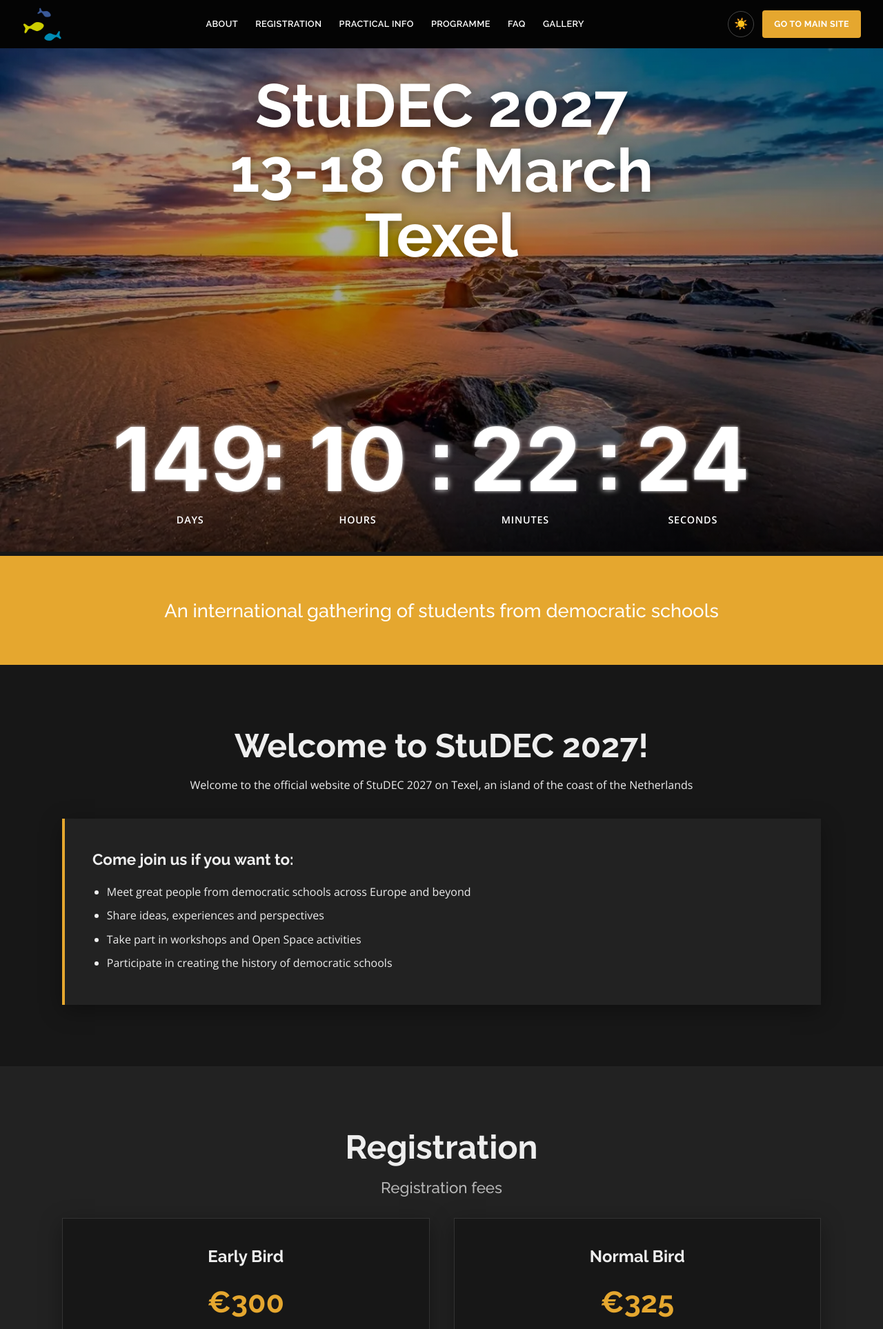
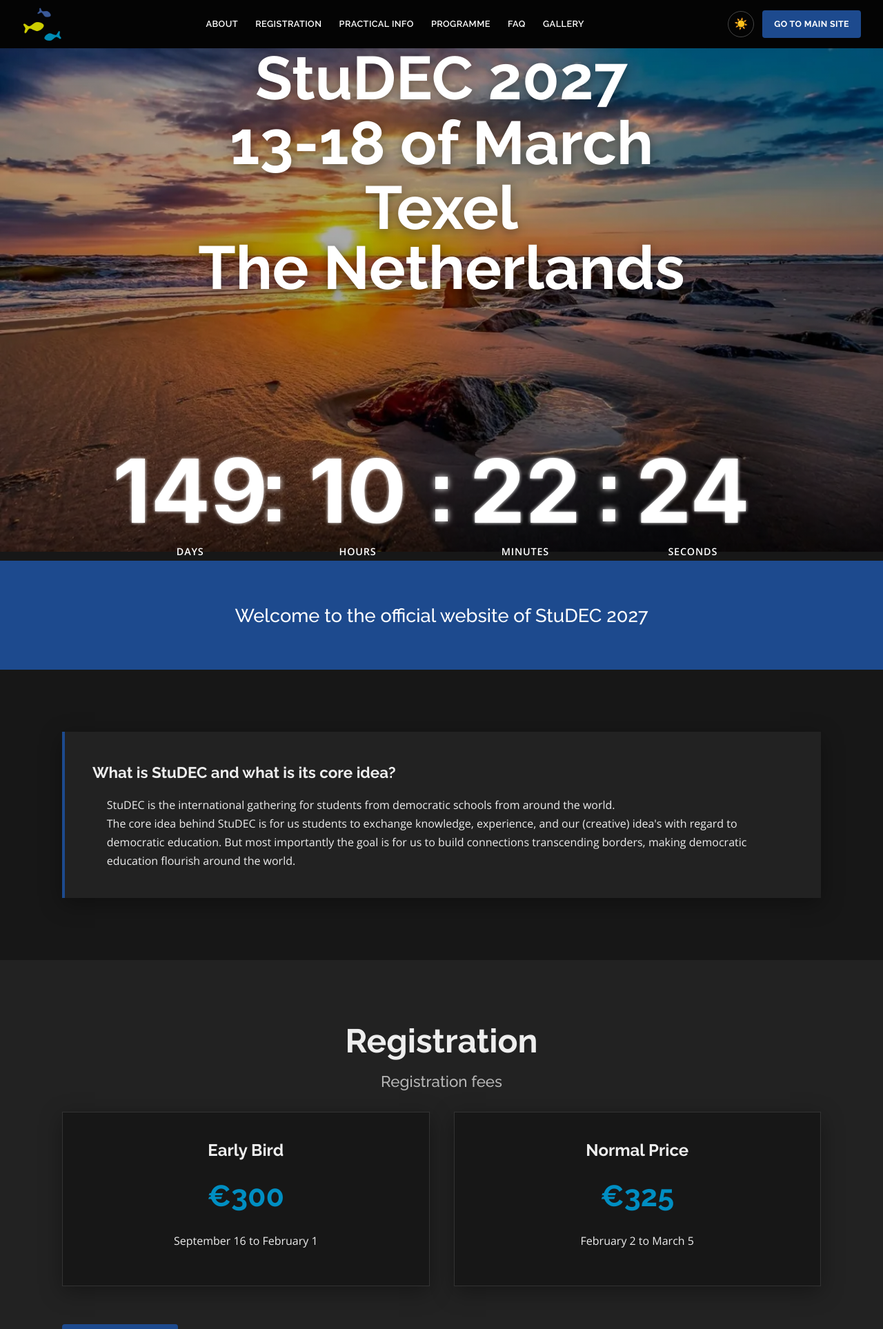
Before and after one commit to UXER260/studecwebsite, a FastAPI app: page / in a window 1280 px wide. Shown: the top 1927 px of the page at 69% size. Run offline with FastAPI, Linux system fonts and the light colour scheme.

Commit message:
Versie 2.0

```diff
--- a/static/style.css
+++ b/static/style.css
@@ -3,8 +3,8 @@
     --bg-alt: #f3f3f3;
     --text: #222222;
     --muted: #666666;
-    --accent: #e5a72f;
-    --accent-dark: #c98d18;
+    --accent: #1D4A8E;
+    --accent-dark: #008ec2;
     --nav-bg: rgba(0, 0, 0, 0.82);
     --nav-text: #ffffff;
     --btn-text: #ffffff;
@@ -655,7 +655,7 @@
 .fee-card .price {
     margin: 0 0 10px;
 
-    color: var(--accent);
+    color: var(--accent-dark);
 
     font-family: 'Raleway', sans-serif;
     font-size: clamp(1.7rem, 4vw, 2.7rem);
@@ -739,7 +739,7 @@
 .step-number {
     margin-bottom: 12px;
 
-    color: var(--accent);
+    color: var(--accent-dark);
 
     font-family: 'Raleway', sans-serif;
     font-size: clamp(2rem, 5vw, 3rem);
--- a/templates/index.html
+++ b/templates/index.html
@@ -133,7 +133,8 @@
 
       <h1>StuDEC 2027</h1>
       <h1>13-18 of March</h1>
-      <h1>Texel</h1>
+      <h1>Texel<br>
+        The Netherlands</h1>
 
       <br>
       <br>
@@ -190,7 +191,7 @@
 <section class="quote-banner">
 
   <p>
-    An international gathering of students from democratic schools
+    Welcome to the official website of StuDEC 2027
   </p>
 
 </section>
@@ -200,17 +201,17 @@
 
 <section id="about" class="section container">
 
-  <h2 class="section-title">
-    Welcome to StuDEC 2027!
-  </h2>
+<!--  <h2 class="section-title">-->
+<!--    Welcome to StuDEC 2027!-->
+<!--  </h2>-->
 
   <!--  <h3 class="section-subtitle">-->
   <!--    Inspirerende tekst hier-->
   <!--  </h3>-->
 
-  <p class="text-block center-text">
-    Welcome to the official website of StuDEC 2027 on Texel, an island of the coast of the Netherlands
-  </p>
+<!--  <p class="text-block center-text">-->
+<!--    Welcome to the official website of StuDEC 2027 on Texel, an island of the coast of the Netherlands-->
+<!--  </p>-->
 
   <!--  <div class="two-col-layout">-->
 
@@ -251,14 +252,13 @@
   <div class="callout-box">
 
     <h4>
-      Come join us if you want to:
+      What is StuDEC and what is its core idea?
     </h4>
 
     <ul class="custom-list">
-      <li>Meet great people from democratic schools across Europe and beyond</li>
-      <li>Share ideas, experiences and perspectives</li>
-      <li>Take part in workshops and Open Space activities</li>
-      <li>Participate in creating the history of democratic schools</li>
+      StuDEC is the international gathering for students from democratic schools from around the world.<br>
+      The core idea behind StuDEC is for us students to exchange knowledge, experience, and our (creative) idea's with regard to democratic education.
+      But most importantly the goal is for us to build connections transcending borders, making democratic education flourish around the world.
     </ul>
   </div>
 </section>
@@ -316,7 +316,7 @@
       <article class="fee-card">
 
         <h3>
-          Normal Bird
+          Normal Price
         </h3>
 
         <p class="price">
@@ -331,23 +331,23 @@
 
     </div>
     <br></br>
-    <p>💜 We want StuDEC to be accessible to everyone. If the cost is a barrier, please contact us before January 20,
-      2027 at <a href="mailto:studec27@devrijeruimte.org">studec27@devrijeruimte.org</a>. We’ll let you know before 1st
-      of
-      February if we can support your participation. </p>
+<!--    <p>💜 We want StuDEC to be accessible to everyone. If the cost is a barrier, please contact us before January 20,-->
+<!--      2027 at <a href="mailto:studec27@devrijeruimte.org">studec27@devrijeruimte.org</a>. We’ll let you know before 1st-->
+<!--      of-->
+<!--      February if we can support your participation. </p>-->
 
-    <br>
+<!--    <br>-->
 
 <!--       href="https://docs.google.com/forms/d/e/1FAIpQLSdMVul-aAQ8eJiUb4yb9OAXGAQebdNshhz3dji2O1fEpa-JlA/viewform?pli=1&pli=1&pli=1&pli=1"-->
 
     <a
-            onclick="alert('We are currently working on our administration, registration will open soon.');"
+            onclick="alert('Registration is temporarily closed');"
             style="font-size:18px"
        class="btn-primary nav-btn" target="_blank"
        rel="noopener noreferrer">
     Registration
     </a><br>
-    We are currently working on our administration, registration will open soon.
+    We are currently reworking our administration, registration will open again soon.
 
   </div>
 
@@ -486,8 +486,7 @@
         <div>
           <strong>Open Space</strong>
           <p>
-            Workshops, activities and discussions
-            proposed by participants.
+            (Nog niks)
           </p>
         </div>
 
@@ -502,8 +501,7 @@
         <div>
           <strong>Open Space</strong>
           <p>
-            More workshops, activities and time
-            together.
+            (Nog niks)
           </p>
         </div>
 
@@ -516,10 +514,9 @@
         </div>
 
         <div>
-          <strong>Activities</strong>
+          <strong>Open Space</strong>
           <p>
-            Exploring, connecting and creating
-            together.
+            (Nog niks)
           </p>
         </div>
 
@@ -653,48 +650,11 @@
 
         <details>
           <summary>
-            What is StuDEC?
-          </summary>
-
-          <p>
-            StuDEC is an international gathering of students from democratic schools across different countries. It’s a
-            space where participants can share perspectives, spend meaningful time together, and co-create the event
-            through an Open Space format. StuDEC encourages connection, cultural exchange, and openness to diverse
-            viewpoints. Every participant can contribute — by offering workshops, proposing activities, or starting
-            discussions. The event is shaped collectively by the community itself.
-          </p>
-
-          <p>
-            Source:
-            <a href="https://bullerbyn.org.pl/studec/" target="_blank" rel="noopener noreferrer">
-              bullerbyn.org.pl/studec/
-            </a>
-          </p>
-        </details>
-
-
-        <details>
-          <summary>
             What does “StuDEC” stand for?
           </summary>
 
           <p>
             Students’ Democratic Education Conference.
-          </p>
-        </details>
-
-
-        <details>
-          <summary>
-            What is the core idea behind StuDEC?
-          </summary>
-
-          <p>
-            The core idea of StuDEC is to create a space where students from democratic schools can have fun together,
-            connect, and build meaningful relationships — while also exchanging perspectives and learning from each
-            other.
-            It combines the spirit of fun with collaboration, equality, and student agency — values at the heart of
-            democratic education.
           </p>
         </details>
 
@@ -736,51 +696,18 @@
 
         <details>
           <summary>
-            What was StuDEC 2024 like?
-          </summary>
-
-          <p>
-            StuDEC 2024 brought together around 120 participants from various European countries at the Freie Schule
-            Leipzig. There was baking, dancing, debating, and drawing — and the event ended with a talent show.
-          </p>
-
-          <p>
-            — Paula, co-founder of the first StuDEC and alumna of the Free School Leipzig, Germany.
-          </p>
-        </details>
-
-
-        <details>
-          <summary>
-            What happened at StuDEC 2025?
-          </summary>
-
-          <p>
-            In 2025, a group of students and teachers from Democratic School Sofia brought StuDEC back to life.
-            Around 90 participants gathered in the Vitosha Mountains in Bulgaria. Alongside hiking and skiing,
-            the event included board games, dancing, sword-making, and sword battles.
-          </p>
-
-          <p>
-            — Paula, co-founder of the first StuDEC and alumna of the Free School Leipzig, Germany.
-          </p>
-        </details>
-
-
-        <details>
-          <summary>
             Which edition of StuDEC is this?
           </summary>
 
           <p>
-            This is the third edition of StuDEC.
+            This is the fourth edition of StuDEC.<br>
           </p>
 
-          <ul>
-            <li>The first StuDEC was held in Leipzig, Germany, in 2024.</li>
-            <li>The second StuDEC took place in Sofia, Bulgaria, in 2025.</li>
-            <li>The third edition took place in Poland in March 2026.</li>
-          </ul>
+<!--          <ul>-->
+<!--            <li>The first StuDEC was held in Leipzig, Germany, in 2024.</li>-->
+<!--            <li>The second StuDEC took place in Sofia, Bulgaria, in 2025.</li>-->
+<!--            <li>The third edition took place in Poland in March 2026.</li>-->
+<!--          </ul>-->
         </details>
 
 
@@ -826,29 +753,29 @@
         </details>
 
 
-        <details>
-          <summary>
-            Who is a Group Leader?
-          </summary>
+<!--        <details>-->
+<!--          <summary>-->
+<!--            Who is a Group Leader?-->
+<!--          </summary>-->
 
-          <p>
-            A Group Leader is an adult staff member who supports students from their democratic school during StuDEC.
-            They help ensure safety, coordinate communication with the organizers when necessary, and can act on behalf
-            of minors in emergency situations when authorized by a parent.
-          </p>
-        </details>
+<!--          <p>-->
+<!--            A Group Leader is an adult staff member who supports students from their democratic school during StuDEC.-->
+<!--            They help ensure safety, coordinate communication with the organizers when necessary, and can act on behalf-->
+<!--            of minors in emergency situations when authorized by a parent.-->
+<!--          </p>-->
+<!--        </details>-->
 
 
-        <details>
-          <summary>
-            Do I need my Group Leader’s consent?
-          </summary>
+<!--        <details>-->
+<!--          <summary>-->
+<!--            Do I need my Group Leader’s consent?-->
+<!--          </summary>-->
 
-          <p>
-            Yes. The registration form requires the Group Leader’s full name and email address, so they must agree
-            to have their personal data shared with the organizers.
-          </p>
-        </details>
+<!--          <p>-->
+<!--            Yes. The registration form requires the Group Leader’s full name and email address, so they must agree-->
+<!--            to have their personal data shared with the organizers.-->
+<!--          </p>-->
+<!--        </details>-->
 
 
         <details>
```
